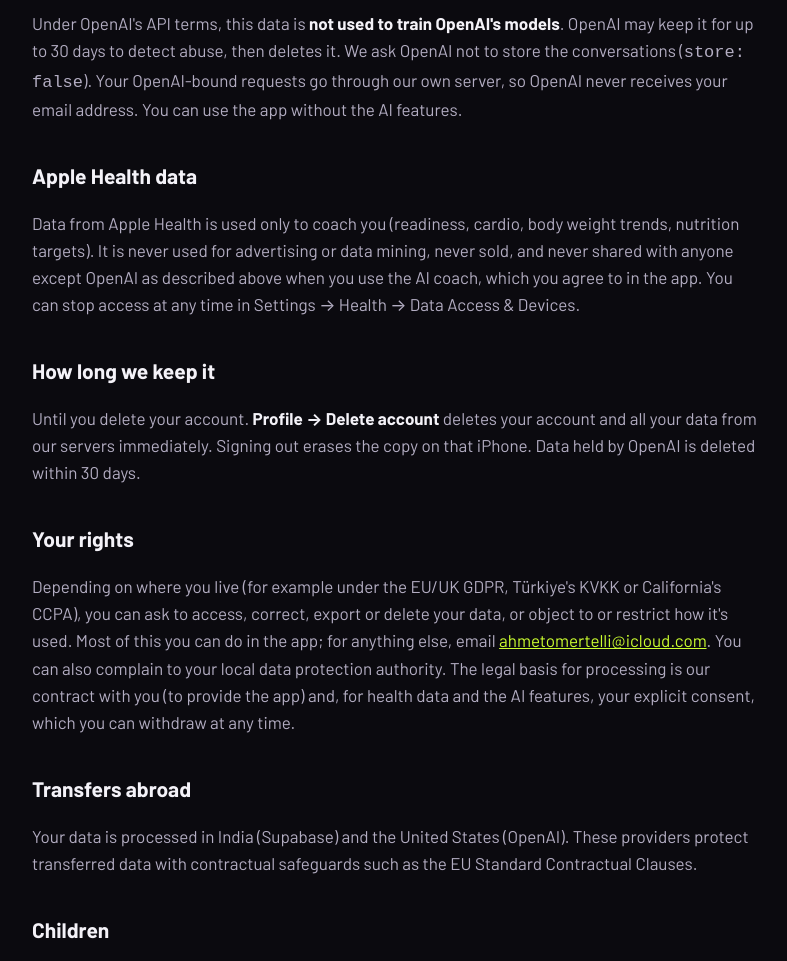
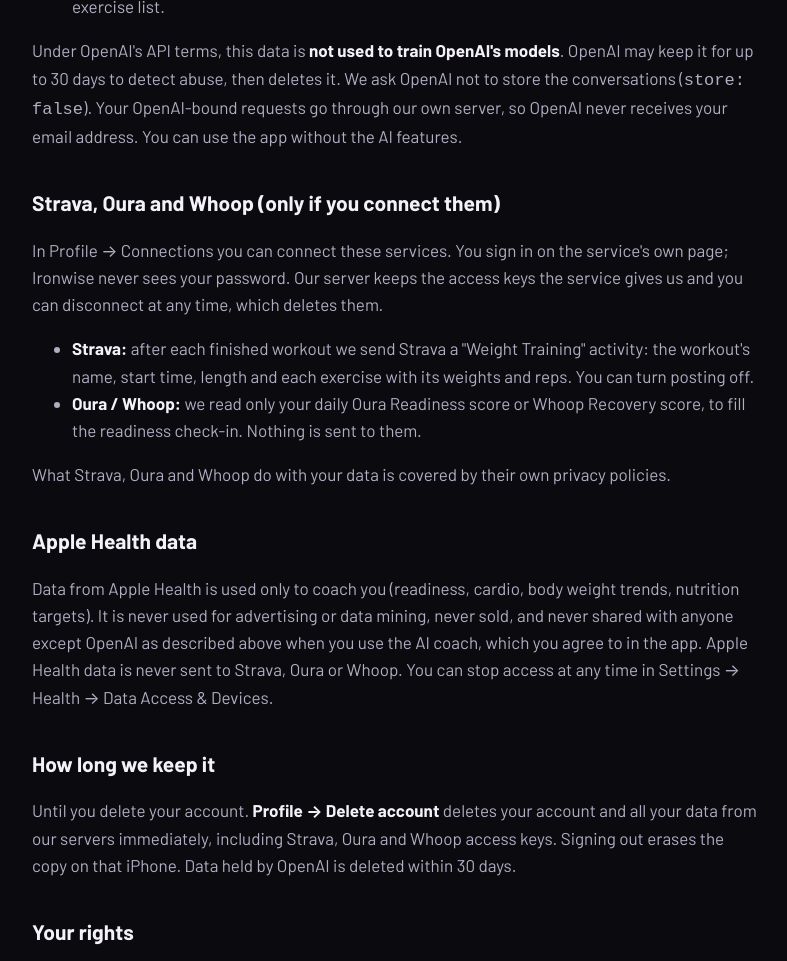
Before and after one commit to omer19telli-blip/ironwise, a plain HTML site: page privacy/index.html in a window 1280 px wide. Shown: the part 1833-2794 px from the top of the page, without its empty margins (244-1031 px from the left). Drawn offline with nearby package versions, Linux system fonts and the light colour scheme.

Commit message:
Privacy Policy: saving workouts to Apple Health, Strava, Oura and Whoop

```diff
--- a/privacy/index.html
+++ b/privacy/index.html
@@ -13,7 +13,7 @@
 <body><main>
 <nav><a href="../">Help</a><a href="../privacy/" aria-current="page">Privacy Policy</a><a href="../terms/">Terms of Use</a></nav>
 <h1>Privacy Policy</h1>
-<p class="updated">Last updated 16 November 2026</p>
+<p class="updated">Last updated 21 November 2026</p>
 
 <div class="card"><p><strong>In short:</strong> we collect only what the app needs to coach you. We don't show ads, don't track you across apps or websites, and never sell your data. Your Apple Health data is used only to coach you. When you use the AI features, the data they need goes to OpenAI to write the answer; OpenAI doesn't use it to train its models.</p></div>
 
@@ -25,7 +25,7 @@
 <li><strong>Account:</strong> your email address (with Sign in with Apple, it can be Apple's private relay address) and an account ID.</li>
 <li><strong>Training:</strong> your setup answers (goal, experience, schedule, preferred split, limitations or injuries you type), your gym's equipment and machines, your plan, workouts (weights, reps, how each set felt), records, lift goals, cardio sessions and weekly reports.</li>
 <li><strong>Readiness check-ins:</strong> sleep hours, HRV, readiness score, energy and sore areas you enter or that come from Apple Health, and your choice to train lighter or as planned.</li>
-<li><strong>Apple Health (only with your permission):</strong> we <em>read</em> sleep, heart rate variability, resting heart rate, workouts and body weight. We never write to Apple Health.</li>
+<li><strong>Apple Health (only with your permission):</strong> we <em>read</em> sleep, heart rate variability, heart rate, workouts, body weight, height, sex and date of birth. If you turn on "Save workouts to Apple Health", we <em>write</em> your finished lifting sessions (type, start and end time) as workouts.</li>
 <li><strong>Nutrition:</strong> sex, birth year, height, weight, activity level and any diet notes or health conditions you tell the coach for your targets; the meals you log (foods, portions, calories, protein, carbs, fat, fibre).</li>
 <li><strong>Coach chat:</strong> your messages to the AI coach and its answers.</li>
 <li><strong>Meal photos:</strong> sent for one estimate only (see below). We don't store them.</li>
@@ -48,11 +48,19 @@
 </ul>
 <p>Under OpenAI's API terms, this data is <strong>not used to train OpenAI's models</strong>. OpenAI may keep it for up to 30 days to detect abuse, then deletes it. We ask OpenAI not to store the conversations (<code>store: false</code>). Your OpenAI-bound requests go through our own server, so OpenAI never receives your email address. You can use the app without the AI features.</p>
 
+<h2>Strava, Oura and Whoop (only if you connect them)</h2>
+<p>In Profile → Connections you can connect these services. You sign in on the service's own page; Ironwise never sees your password. Our server keeps the access keys the service gives us and you can disconnect at any time, which deletes them.</p>
+<ul>
+<li><strong>Strava:</strong> after each finished workout we send Strava a "Weight Training" activity: the workout's name, start time, length and each exercise with its weights and reps. You can turn posting off.</li>
+<li><strong>Oura / Whoop:</strong> we read only your daily Oura Readiness score or Whoop Recovery score, to fill the readiness check-in. Nothing is sent to them.</li>
+</ul>
+<p>What Strava, Oura and Whoop do with your data is covered by their own privacy policies.</p>
+
 <h2>Apple Health data</h2>
-<p>Data from Apple Health is used only to coach you (readiness, cardio, body weight trends, nutrition targets). It is never used for advertising or data mining, never sold, and never shared with anyone except OpenAI as described above when you use the AI coach, which you agree to in the app. You can stop access at any time in Settings → Health → Data Access & Devices.</p>
+<p>Data from Apple Health is used only to coach you (readiness, cardio, body weight trends, nutrition targets). It is never used for advertising or data mining, never sold, and never shared with anyone except OpenAI as described above when you use the AI coach, which you agree to in the app. Apple Health data is never sent to Strava, Oura or Whoop. You can stop access at any time in Settings → Health → Data Access & Devices.</p>
 
 <h2>How long we keep it</h2>
-<p>Until you delete your account. <strong>Profile → Delete account</strong> deletes your account and all your data from our servers immediately. Signing out erases the copy on that iPhone. Data held by OpenAI is deleted within 30 days.</p>
+<p>Until you delete your account. <strong>Profile → Delete account</strong> deletes your account and all your data from our servers immediately, including Strava, Oura and Whoop access keys. Signing out erases the copy on that iPhone. Data held by OpenAI is deleted within 30 days.</p>
 
 <h2>Your rights</h2>
 <p>Depending on where you live (for example under the EU/UK GDPR, Türkiye's KVKK or California's CCPA), you can ask to access, correct, export or delete your data, or object to or restrict how it's used. Most of this you can do in the app; for anything else, email <a href="mailto:ahmetomertelli@icloud.com">ahmetomertelli@icloud.com</a>. You can also complain to your local data protection authority. The legal basis for processing is our contract with you (to provide the app) and, for health data and the AI features, your explicit consent, which you can withdraw at any time.</p>
```
